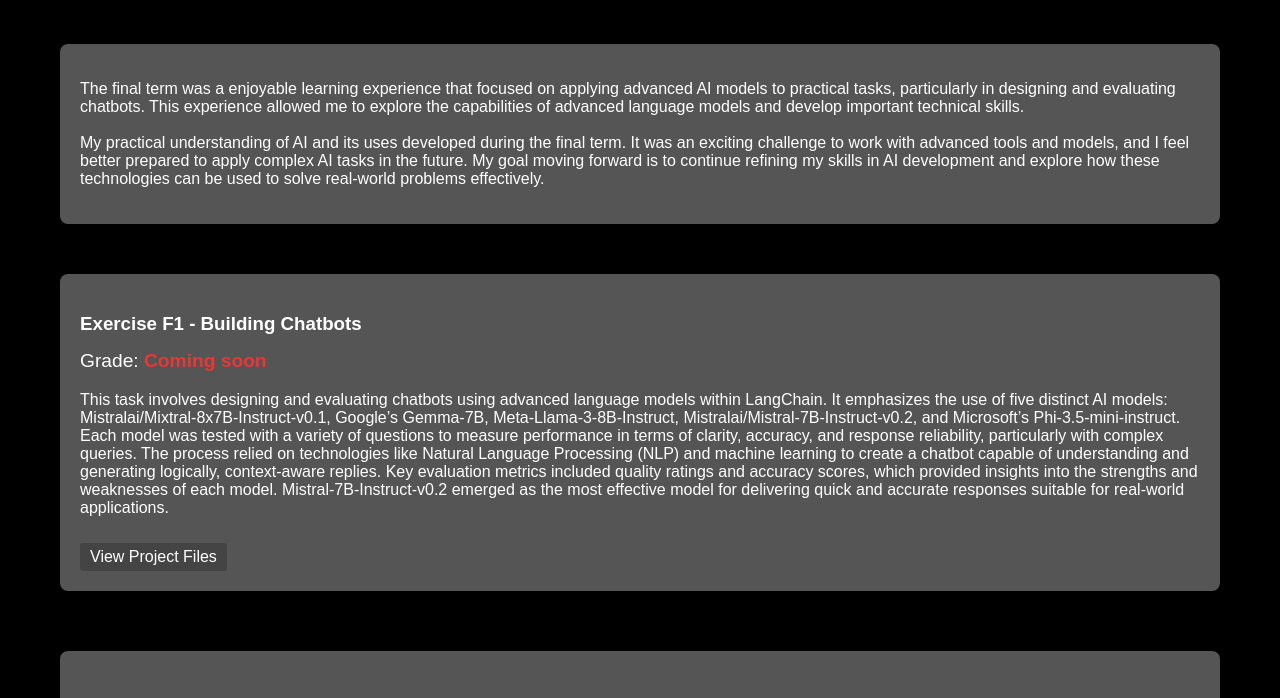
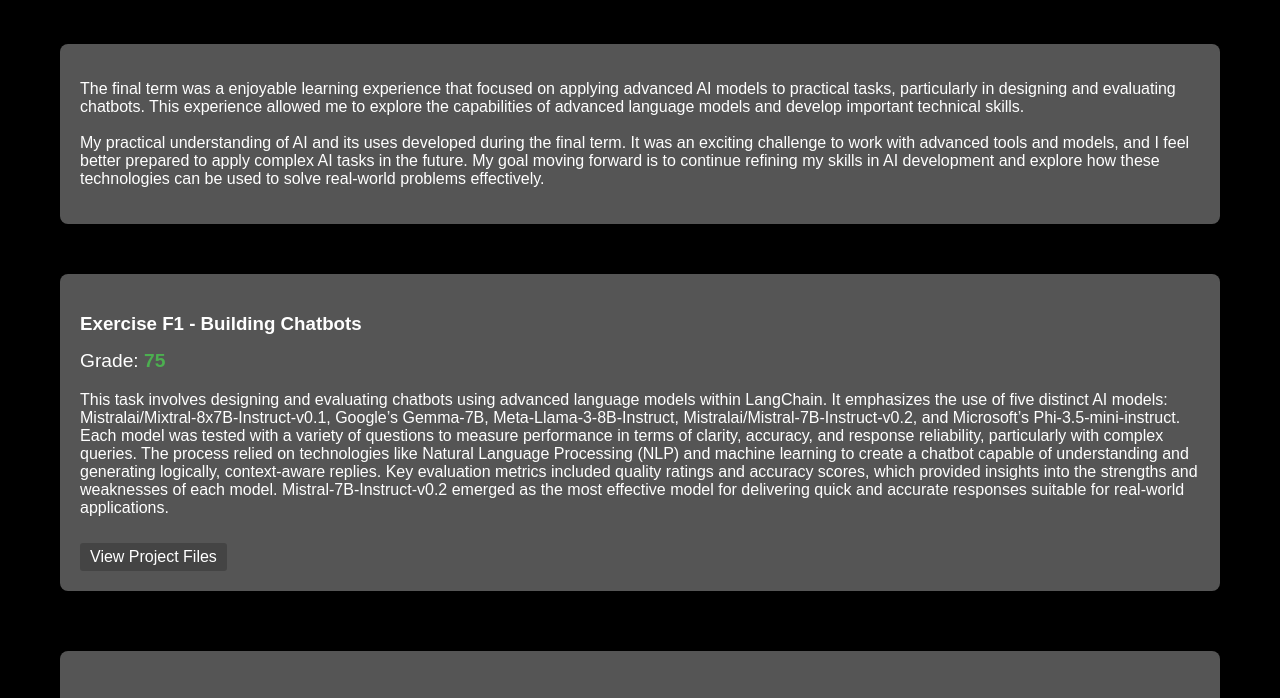
Before and after one commit to WDrin/ePortfolio---ITE-4, a plain HTML site: page project3.html in a window 1280 px wide. Shown: the part 76-774 px from the top of the page. Drawn offline with Linux system fonts and the light colour scheme.

Commit message:
Update project3.html

```diff
--- a/project3.html
+++ b/project3.html
@@ -87,7 +87,7 @@
                         <h3 style="color: #ffffff;">Exercise F1 - Building Chatbots</h3>
                         <div class="exam-score">
                             <p style="font-size: 1.2em; margin-top: 15px; color: #ffffff;">Grade: <span
-                                    style="color: #e93737; font-weight: bold;">Coming soon</span></p>
+                                    style="color: #4CAF50; font-weight: bold;">75</span></p>
                         </div>
                         <p style="color: #ffffff;">This task involves designing and evaluating chatbots using advanced
                             language models within LangChain. It emphasizes the use of five distinct AI models:
```
